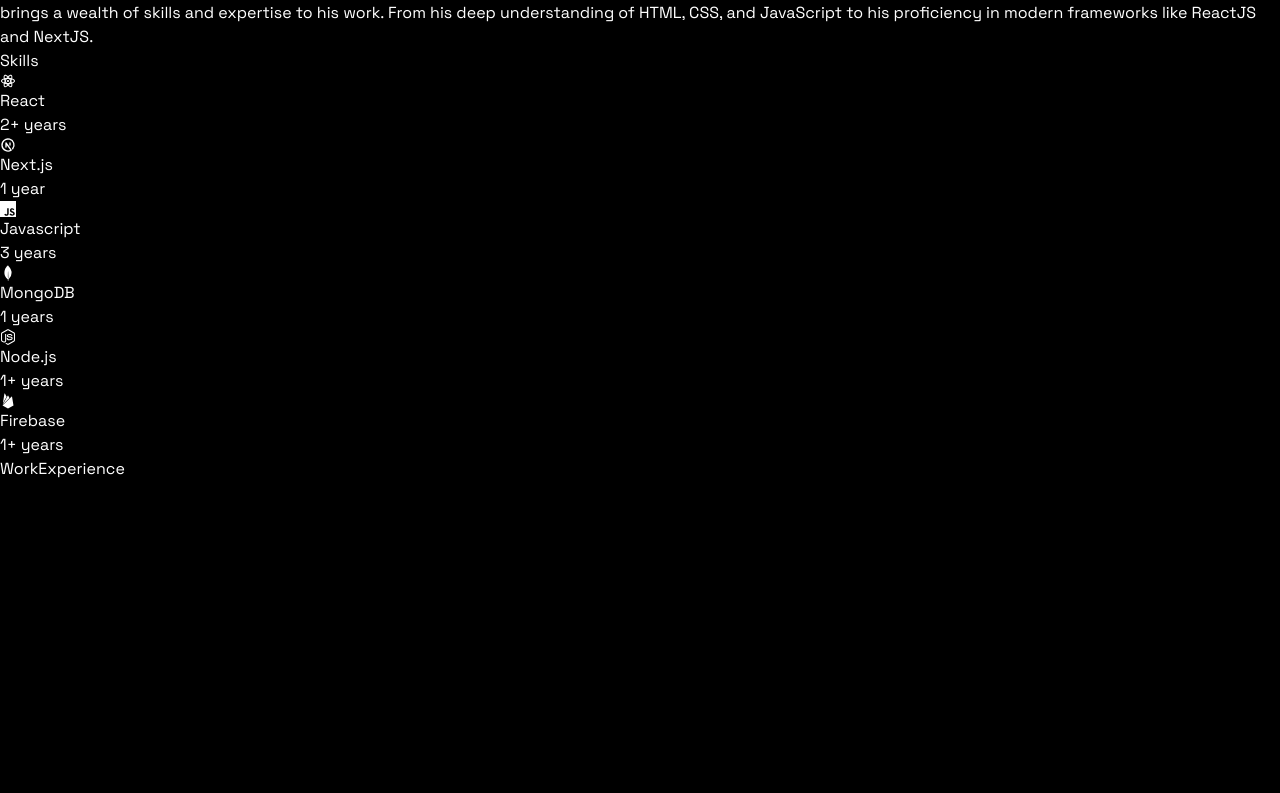
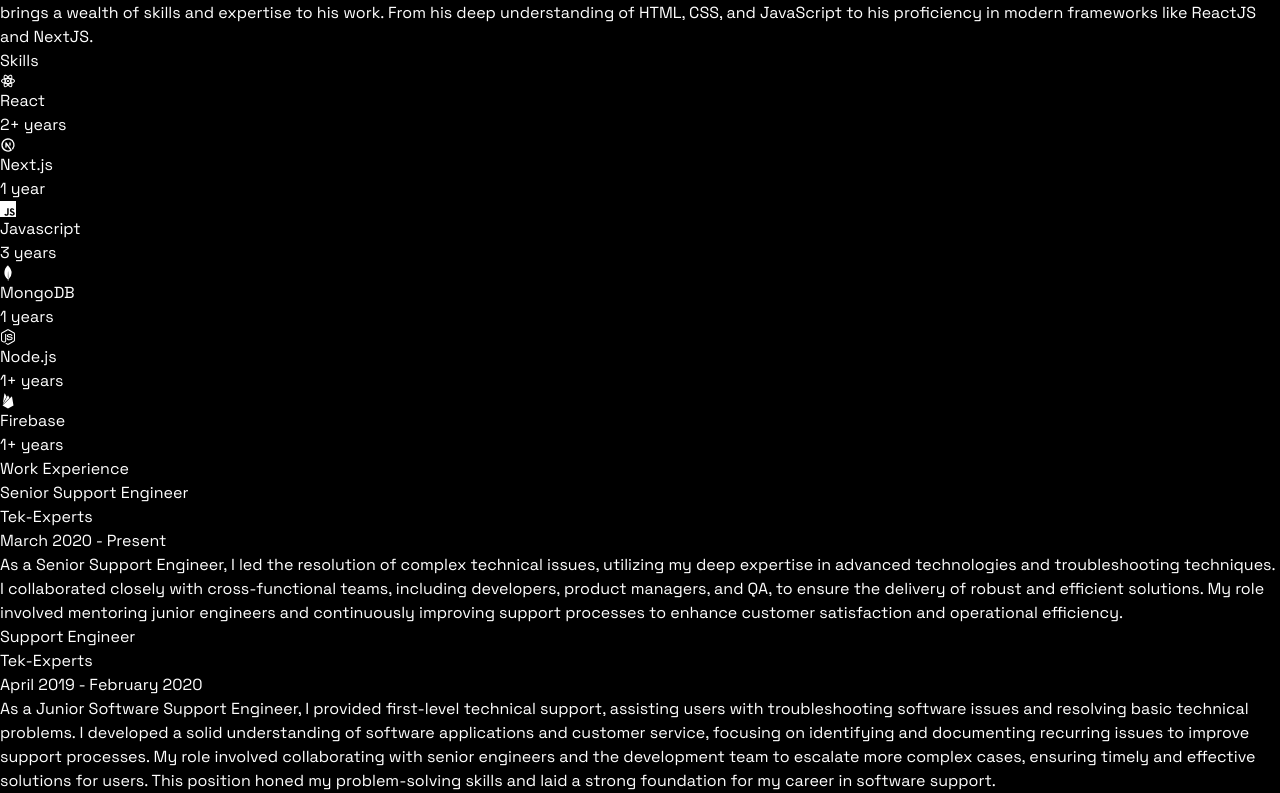
Before and after one commit to RosenGeorgievvv/RosenGeorgiev, a React (Vite) app: page / in a window 1280 px wide. Shown: the part 5100-5893 px from the top of the page. Before the commit the page ends 5581 px from the top, so only its background shows below. Built offline with nearby package versions, Linux system fonts and the light colour scheme.

Commit message:
Update WorkExperience.jsx
Work Experience component finished.

```diff
--- a/src/components/WorkExperience.jsx
+++ b/src/components/WorkExperience.jsx
@@ -2,7 +2,19 @@ import { EXPERIENCES } from "../constants"
 
 const WorkExperience = () => {
   return (
-    <div>WorkExperience</div>
+    <section className="pt-20" id="work">
+        <h2 className="text-center text-4xl font-semibold tracking-tighter">Work Experience</h2>
+        <div className="space-y-8 p-10">
+            {EXPERIENCES.map((experience, index) => (
+                <div key={index} className="rounded-xl border border-stone-50/30 bg-white/10 p-4">
+                    <h3 className="text-2xl font-semibold">{experience.title}</h3>
+                    <p className="text-xl">{experience.company}</p>
+                    <p className="text-sm text-stone-300">{experience.duration}</p>
+                    <p className="mt-2 text-base">{experience.description}</p>
+                </div>
+            ))}
+        </div>
+    </section>
   )
 }
 
```
